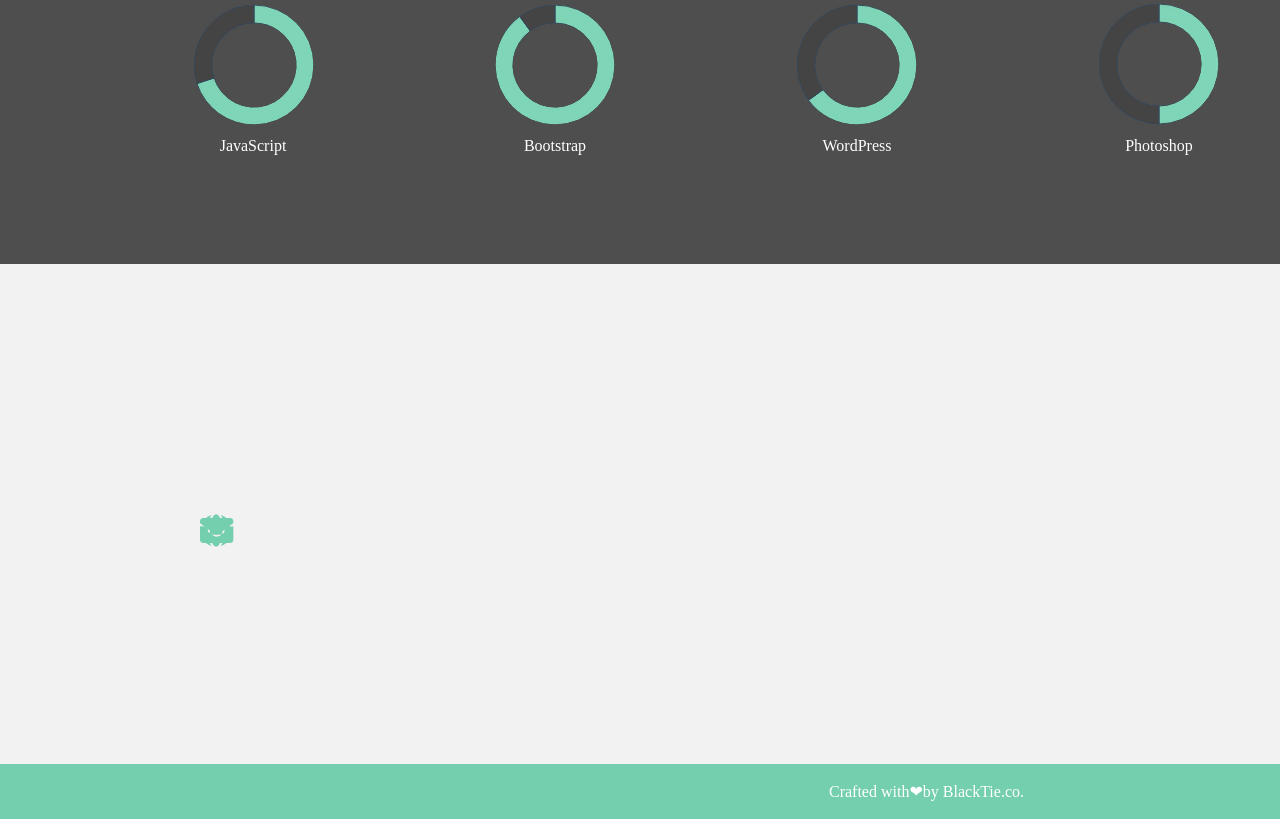
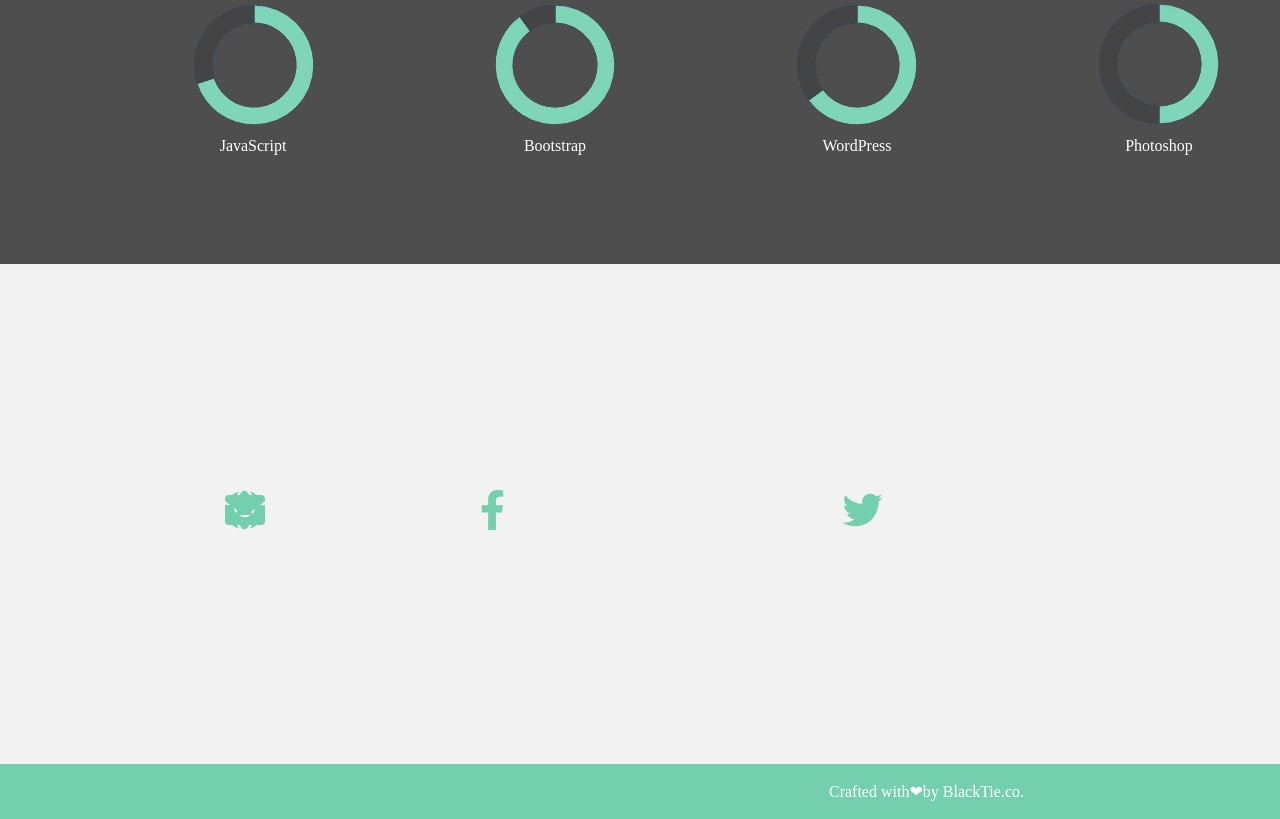
Before and after one commit to zkskzh23/bolt, a plain HTML site: page index.html in a window 1280 px wide. Shown: the part 2175-2994 px from the top of the page. Drawn offline with Linux system fonts and the light colour scheme; files whose address does not match are found by name.

Commit message:
ボルト編集しました

```diff
--- a/css/style.css
+++ b/css/style.css
@@ -195,11 +195,16 @@ dt{
   background-color: #f2f2f2;
   border: none;
   color: #74cfae;
+  cursor: pointer;
+  display: flex;
   float: left;
   height: 100px;
-  position: absolute;
-  top: 200px;
+  margin-top: 200px;
   width: 185px;
+}
+
+.sns_button:first-child{
+  margin-left: 400px;
 }
 
 .sns_button:hover{
@@ -207,7 +212,9 @@ dt{
 }
 
 .sns{
-  position: absolute;
+  font-size: 3em;
+  margin: 0 auto;
+  padding: 25px;
 }
 
 .footer{
```
